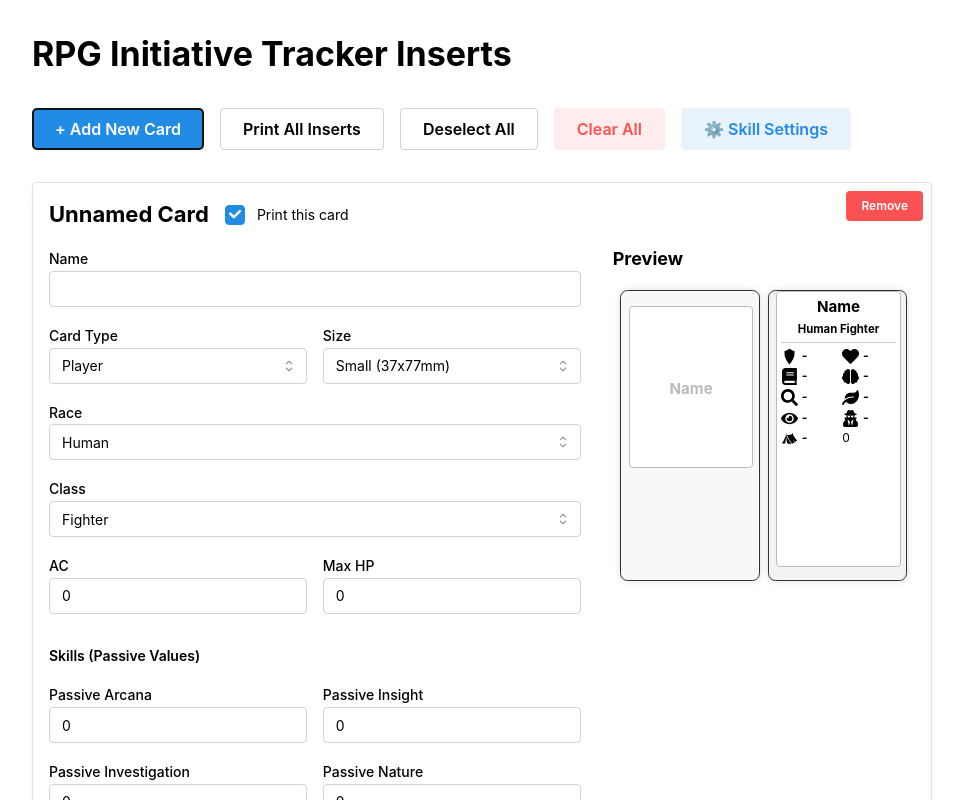
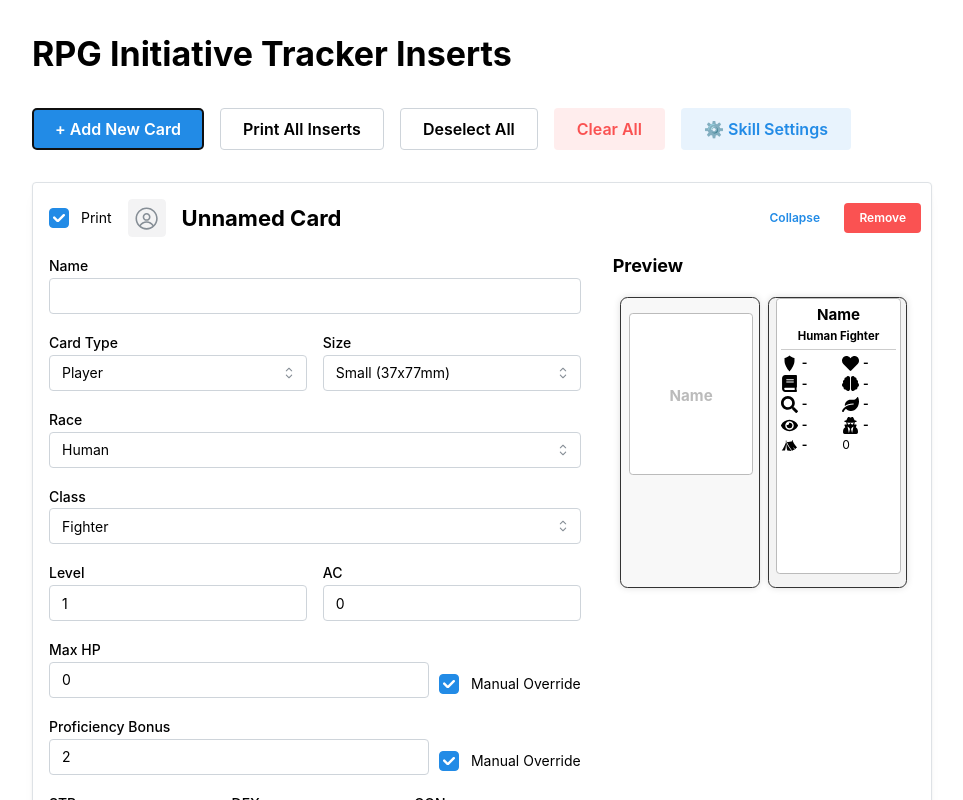
Before and after one commit to jockeman/inserts, a React (Vite) app: page / in a window 1280 px wide. Both pictures are taken after a click on the button "+ Add New Card". Shown: the top 800 px of the page, without its empty margins (0-963 px from the left). Built offline with nearby package versions, Linux system fonts and the light colour scheme.

Commit message:
feat: update player card handling by removing advanced player type and enhancing calculations

```diff
--- a/src/App.tsx
+++ b/src/App.tsx
@@ -35,9 +35,9 @@ const emptyInsert: Insert = {
   wis: 10,
   cha: 10,
   playerProficiencyBonus: 2,
-  proficiencyBonusOverride: false,
-  maxHPOverride: false,
-  darkvisionOverride: false,
+  proficiencyBonusOverride: true,
+  maxHPOverride: true,
+  darkvisionOverride: true,
   acrobatics: 0,
   animalHandling: 0,
   athletics: 0,
@@ -121,9 +121,11 @@ function App() {
             ...insert,
             id: insert.id || generateId(), // Generate ID for old inserts without one
             selected: insert.selected !== undefined ? insert.selected : true,
+            // Migrate old 'player-advanced' cards to 'player'
+            cardType: (insert.cardType as string) === 'player-advanced' ? 'player' : insert.cardType,
           };
-          // Apply calculations for advanced player cards
-          if (withDefaults.cardType === 'player-advanced') {
+          // Apply calculations for player cards
+          if (withDefaults.cardType === 'player') {
             return calculateAdvancedPlayerValues(withDefaults);
           }
           return withDefaults;
@@ -148,8 +150,8 @@ function App() {
       arr.map((insert) => {
         if (insert.id !== id) return insert;
         const updated = { ...insert, [field]: value };
-        // Apply calculations for advanced player cards
-        if (updated.cardType === 'player-advanced') {
+        // Apply calculations for player cards
+        if (updated.cardType === 'player') {
           return calculateAdvancedPlayerValues(updated);
         }
         return updated;
@@ -162,8 +164,8 @@ function App() {
       arr.map((insert) => {
         if (insert.id !== id) return insert;
         const updated = { ...insert, [field]: value };
-        // Apply calculations for advanced player cards
-        if (updated.cardType === 'player-advanced') {
+        // Apply calculations for player cards
+        if (updated.cardType === 'player') {
           return calculateAdvancedPlayerValues(updated);
         }
         return updated;
--- a/src/components/AdvancedPlayerForm.tsx
+++ b/src/components/AdvancedPlayerForm.tsx
@@ -27,6 +27,13 @@ export default function AdvancedPlayerForm({
         value={insert.race}
         onChange={(value) => onUpdate('race', value || '')}
         data={getRaceOptions()}
+      />
+
+      <Select
+        label="Class"
+        value={insert.class}
+        onChange={(value) => onUpdate('class', value || '')}
+        data={getClassOptions()}
       />
 
       <Group grow>
@@ -63,13 +70,6 @@ export default function AdvancedPlayerForm({
           </Text>
         )}
       </div>
-
-      <Select
-        label="Class"
-        value={insert.class}
-        onChange={(value) => onUpdate('class', value || '')}
-        data={getClassOptions()}
-      />
 
       <div>
         <Group align="flex-end" gap="xs">
@@ -124,6 +124,7 @@ export default function AdvancedPlayerForm({
                   onChange={(value) => onUpdate(skillInfo.profField, value)}
                   data={[
                     { label: 'None', value: 'none' },
+                    { label: 'Half', value: 'half' },
                     { label: 'Prof', value: 'proficient' },
                     { label: 'Expert', value: 'expert' },
                   ]}
--- a/src/components/CardEditor.tsx
+++ b/src/components/CardEditor.tsx
@@ -1,4 +1,5 @@
-import { Button, Checkbox, Group, Paper, Title } from '@mantine/core';
+import { Avatar, Button, Checkbox, Collapse, Group, Paper, Title } from '@mantine/core';
+import { useState } from 'react';
 import type { Insert } from '../types/Insert';
 import type { UserPreferences } from '../types/UserPreferences';
 import InsertCard from './InsertCard';
@@ -21,6 +22,8 @@ export default function CardEditor({
   onRemove,
   preferences,
 }: CardEditorProps) {
+  const [isExpanded, setIsExpanded] = useState(true);
+
   return (
     <Paper
       className="card-editor"
@@ -34,25 +37,34 @@ export default function CardEditor({
         minWidth: 0,
       }}
     >
-      <Button onClick={onRemove} color="red" size="xs" pos="absolute" style={{ top: 8, right: 8 }}>
-        Remove
-      </Button>
-
-      <Group mb="md" mt={0}>
+      <Group mb="md" mt={0} style={{ paddingRight: 80 }}>
+        <Checkbox
+          label="Print"
+          checked={insert.selected}
+          onChange={(e) => onUpdateBoolean('selected', e.currentTarget.checked)}
+        />
+        <Avatar src={insert.image} alt={insert.name} size="md" radius="sm" />
         <Title order={3} style={{ margin: 0 }}>
           {insert.name || 'Unnamed Card'}
         </Title>
-        <Checkbox
-          label="Print this card"
-          checked={insert.selected}
-          onChange={(e) => onUpdateBoolean('selected', e.currentTarget.checked)}
-        />
+        <Button onClick={() => setIsExpanded(!isExpanded)} variant="subtle" size="xs" style={{ marginLeft: 'auto' }}>
+          {isExpanded ? 'Collapse' : 'Expand'}
+        </Button>
+        <Button onClick={onRemove} color="red" size="xs" pos="absolute" style={{ marginLeft: 'auto', right: 10 }}>
+          Remove
+        </Button>
       </Group>
 
+      <Collapse in={isExpanded}>
         <div style={{ display: 'flex', gap: 32, flexWrap: 'wrap' }}>
           {/* Input Form */}
           <div style={{ flex: '1 1 300px' }}>
-          <InsertForm insert={insert} onUpdate={onUpdate} onUpdateBoolean={onUpdateBoolean} preferences={preferences} />
+            <InsertForm
+              insert={insert}
+              onUpdate={onUpdate}
+              onUpdateBoolean={onUpdateBoolean}
+              preferences={preferences}
+            />
           </div>
 
           {/* Live Preview */}
@@ -63,6 +75,7 @@ export default function CardEditor({
             <InsertCard insert={insert} index={index} preferences={preferences} />
           </div>
         </div>
+      </Collapse>
     </Paper>
   );
 }
--- a/src/components/InsertForm.tsx
+++ b/src/components/InsertForm.tsx
@@ -4,7 +4,6 @@ import type { UserPreferences } from '../types/UserPreferences';
 import AdvancedPlayerForm from './AdvancedPlayerForm';
 import ImageInput from './ImageInput';
 import MonsterForm from './MonsterForm';
-import PlayerForm from './PlayerForm';
 
 interface InsertFormProps {
   insert: Insert;
@@ -15,7 +14,6 @@ interface InsertFormProps {
 
 export default function InsertForm({ insert, onUpdate, onUpdateBoolean, preferences }: InsertFormProps) {
   const isMonster = insert.cardType === 'monster';
-  const isAdvancedPlayer = insert.cardType === 'player-advanced';
 
   return (
     <Stack gap="md">
@@ -28,7 +26,6 @@ export default function InsertForm({ insert, onUpdate, onUpdateBoolean, preferen
           onChange={(value) => onUpdate('cardType', value || 'player')}
           data={[
             { value: 'player', label: 'Player' },
-            { value: 'player-advanced', label: 'Player (Advanced)' },
             { value: 'monster', label: 'Monster' },
           ]}
         />
@@ -45,15 +42,13 @@ export default function InsertForm({ insert, onUpdate, onUpdateBoolean, preferen
 
       {isMonster ? (
         <MonsterForm insert={insert} onUpdate={onUpdate} />
-      ) : isAdvancedPlayer ? (
+      ) : (
         <AdvancedPlayerForm
           insert={insert}
           onUpdate={onUpdate}
           onUpdateBoolean={onUpdateBoolean}
           preferences={preferences}
         />
-      ) : (
-        <PlayerForm insert={insert} onUpdate={onUpdate} preferences={preferences} />
       )}
 
       <ImageInput value={insert.image} onChange={(val) => onUpdate('image', val)} />
--- a/src/components/SkillVisibilitySettings.tsx
+++ b/src/components/SkillVisibilitySettings.tsx
@@ -15,8 +15,6 @@ export default function SkillVisibilitySettings({
   preferences,
   onUpdate,
 }: SkillVisibilitySettingsProps) {
-  console.log('SkillVisibilitySettings render:', { opened, preferences });
-
   const handleToggle = (skillKey: string, checked: boolean) => {
     onUpdate({
       skillVisibility: {
--- a/src/utils/passiveCalculator.ts
+++ b/src/utils/passiveCalculator.ts
@@ -16,10 +16,11 @@ export function calculatePassive(
   const manualModNum = manualMod || 0;
 
   let profMultiplier = 0;
+  if (profLevel === 'half') profMultiplier = 0.5;
   if (profLevel === 'proficient') profMultiplier = 1;
   if (profLevel === 'expert') profMultiplier = 2;
 
-  const total = 10 + abilityMod + profBonusNum * profMultiplier + manualModNum;
+  const total = 10 + abilityMod + Math.floor(profBonusNum * profMultiplier) + manualModNum;
 
   return total;
 }
--- a/src/utils/playerCalculations.ts
+++ b/src/utils/playerCalculations.ts
@@ -14,7 +14,7 @@ const ABILITY_FIELD_MAP = {
 } as const;
 
 /**
- * Calculates all derived values for an advanced player card.
+ * Calculates all derived values for a player card.
  * Takes InsertInputs (stored data) and returns complete Insert with calculated values.
  *
  * Inputs (from InsertInputs):
--- a/src/utils/skillConfig.ts
+++ b/src/utils/skillConfig.ts
@@ -2,7 +2,7 @@ import type { Insert } from '../types/Insert';
 import type { UserPreferences } from '../types/UserPreferences';
 
 export type AbilityType = 'str' | 'dex' | 'con' | 'int' | 'wis' | 'cha';
-export type ProficiencyLevel = 'none' | 'proficient' | 'expert';
+export type ProficiencyLevel = 'none' | 'half' | 'proficient' | 'expert';
 
 export interface SkillInfo {
   label: string;
```
Also changed, not shown: src/types/Insert.ts (+9 -8 lines). Lines whose indentation alone changed are shown as unchanged.
